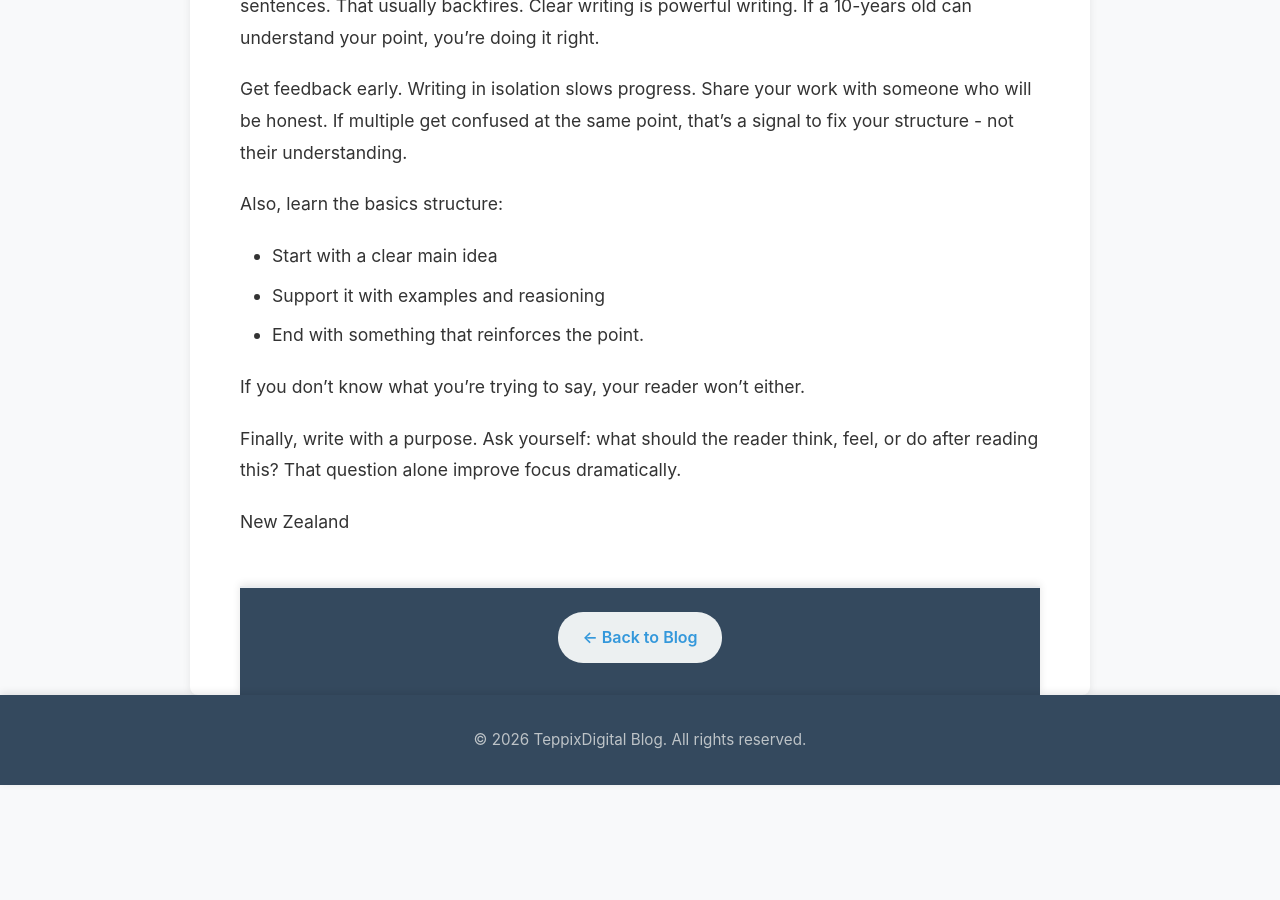
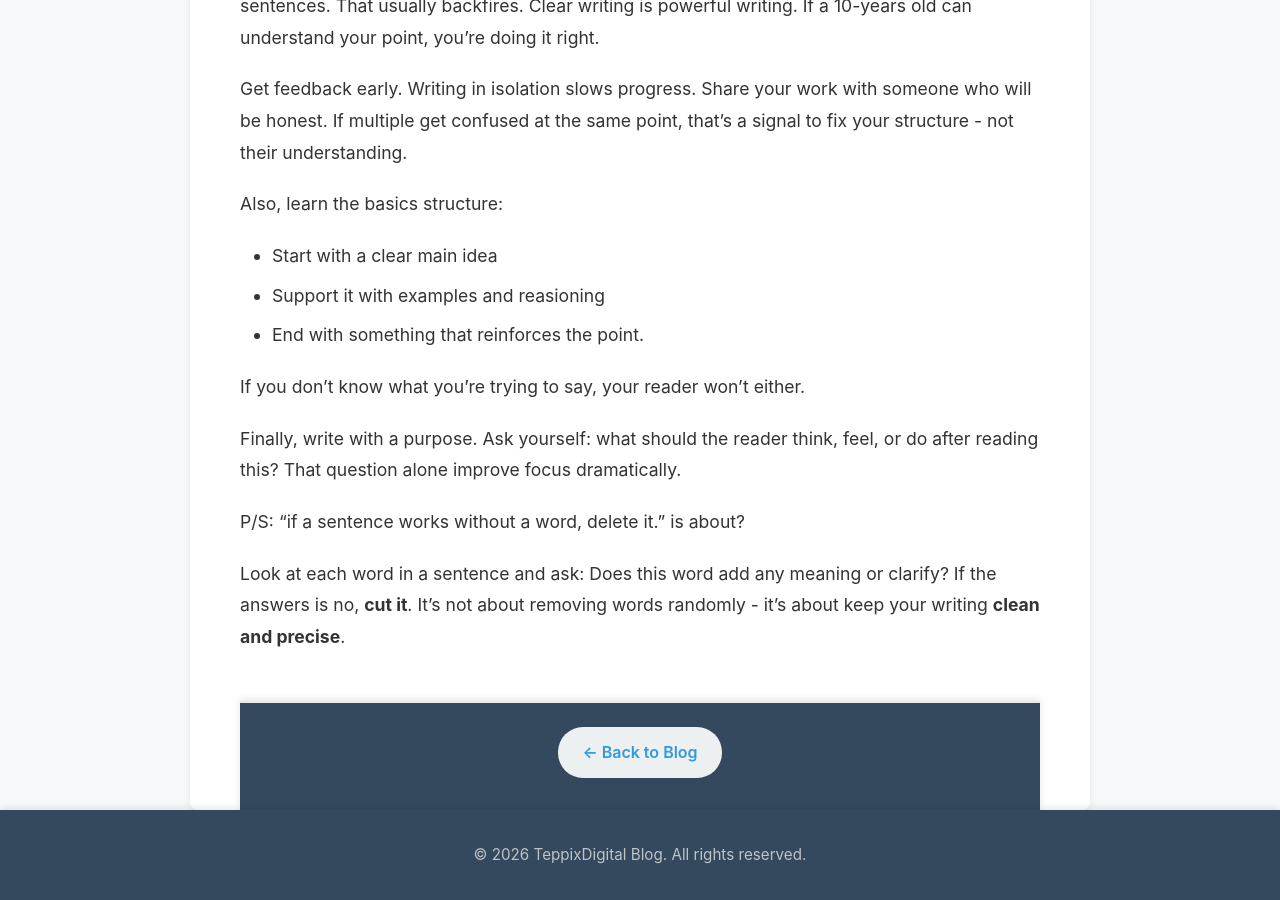
Before and after one commit to teppixdigital/teppixdigital.github.io, a Jekyll site: the page built from _posts/2026/03/28/2026-03-08-how-to-be-good-at-writing.md, in a window 1280 px wide and 900 px high, scrolled down 882 px. Built offline with Jekyll 4.4.1, drawn with Linux system fonts in a browser that asks for light colours; before the commit the page ends 1667 px from its top, so only the background shows below that.

Commit message:
chore: clarify more about the rule

```diff
--- a/_posts/2026/03/28/2026-03-08-how-to-be-good-at-writing.md
+++ b/_posts/2026/03/28/2026-03-08-how-to-be-good-at-writing.md
@@ -28,4 +28,6 @@ If you don't know what you're trying to say, your reader won't either.
 
 Finally, write with a purpose. Ask yourself: what should the reader think, feel, or do after reading this? That question alone improve focus dramatically.
 
-New Zealand
+P/S: "if a sentence works without a word, delete it." is about?
+
+Look at each word in a sentence and ask: Does this word add any meaning or clarify? If the answers is no, **cut it**. It's not about removing words randomly - it's about keep your writing **clean and precise**.
```
